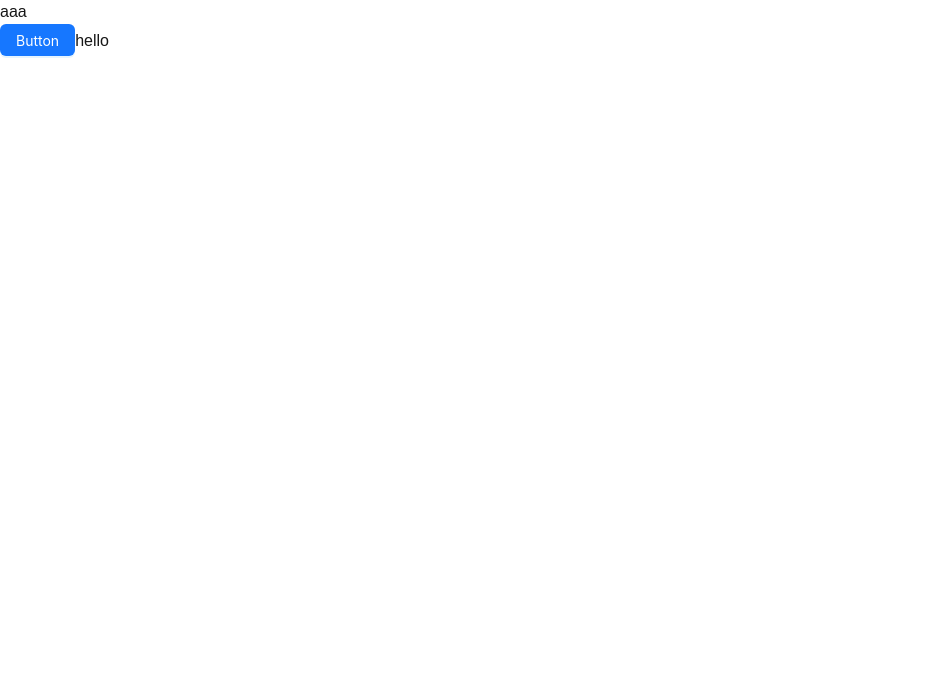
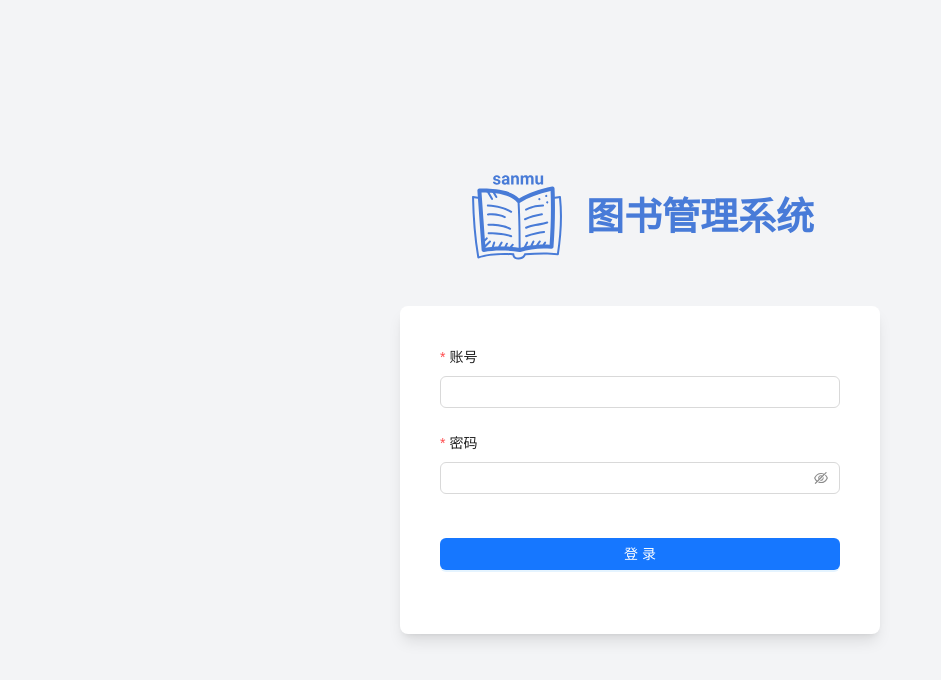
Before and after one commit to adzcsx2/nextjs-study, a Next.js app: page /login in a window 1280 px wide. Shown: the top 680 px of the page, without its empty margins (0-941 px from the left). Built offline with nearby package versions, Linux system fonts and the light colour scheme; what @ant-design/nextjs-registry would draw is missing.

Commit message:
更新兼容性,完成login界面

```diff
--- /dev/null
+++ b/src/app/globals.ts
@@ -0,0 +1,27 @@
+// React 19 兼容性补丁 - 立即执行
+// 使用立即执行函数确保补丁在模块加载时立即应用
+
+// 扩展全局类型
+declare global {
+  var __antd_patch_applied: boolean | undefined;
+}
+
+(() => {
+  // 确保补丁只执行一次
+  if (typeof globalThis !== 'undefined' && !globalThis.__antd_patch_applied) {
+    try {
+      // 动态导入补丁
+      import('@ant-design/v5-patch-for-react-19').then(() => {
+        globalThis.__antd_patch_applied = true;
+        console.log('Ant Design React 19 compatibility patch applied successfully');
+      }).catch((error) => {
+        console.warn('Failed to apply Ant Design React 19 compatibility patch:', error);
+      });
+    } catch (error) {
+      console.warn('Failed to apply Ant Design React 19 compatibility patch:', error);
+    }
+  }
+})();
+
+// 静态导入作为备用
+import '@ant-design/v5-patch-for-react-19';
--- a/src/app/layout.tsx
+++ b/src/app/layout.tsx
@@ -1,9 +1,7 @@
 import type { Metadata } from "next";
 // import { Geist, Geist_Mono } from "next/font/google";
 import "./globals.css";
-import Link from "next/link";
-import { AntdRegistry } from "@ant-design/nextjs-registry";
-import "@ant-design/v5-patch-for-react-19";
+import { CompatibleAntdRegistry } from "@/components/CompatibleAntdRegistry";
 // const geistSans = Geist({
 //   variable: "--font-geist-sans",
 //   subsets: ["latin"],
@@ -27,7 +25,7 @@ export default function RootLayout({
    return (
       <html lang="en" className="h-full">
          <body className="flex m-0 p-0 min-h-[95vh]">
-            <AntdRegistry>{children}</AntdRegistry>
+            <CompatibleAntdRegistry>{children}</CompatibleAntdRegistry>
          </body>
       </html>
    );
--- /dev/null
+++ b/src/app/login/layout.tsx
@@ -0,0 +1,17 @@
+import type { Metadata } from "next";
+
+export const metadata: Metadata = {
+   title: "登录",
+   description: "Book Store 登录页面",
+   icons: {
+      icon: "/logo.svg",
+   },
+};
+
+export default function LoginLayout({
+   children,
+}: {
+   children: React.ReactNode;
+}) {
+   return children;
+}
--- a/src/app/login/page.tsx
+++ b/src/app/login/page.tsx
@@ -1,11 +1,88 @@
-import { Button } from "antd";
+"use client";
+import { Button, Form, FormProps, Image, Input, Typography } from "antd";
+import { useState } from "react";
+
+type FieldType = {
+   username?: string;
+   password?: string;
+};
 
 export default function Login() {
+   const [loginState, setLoginState] = useState({ status: "", message: "" });
+   const onFinish: FormProps<FieldType>["onFinish"] = (values) => {
+      console.log("Success:", values);
+      setLoginState({ status: "error", message: "登录失败" });
+   };
+
+   const onFinishFailed: FormProps<FieldType>["onFinishFailed"] = (
+      errorInfo
+   ) => {
+      console.log("Failed:", errorInfo);
+
+      setLoginState({
+         status: "error",
+         message: errorInfo.errorFields[0].errors[0],
+      });
+   };
    return (
-      <div>
-         <h1>aaa</h1>
-         <Button type="primary">Button</Button>
-         <a>hello</a>
-      </div>
+      <main className="!flex !flex-col !items-center !justify-center !min-h-screen !min-w-screen bg-gray-100">
+         <div className="!flex !items-center !justify-center ">
+            <Image
+               className=" !mr-4"
+               src="/logo.svg"
+               alt="Logo"
+               width={100}
+               height={100}
+               preview={false}
+            />
+            <Typography.Title
+               level={1}
+               className="!text-[#487BD8] !m-0 !leading-none !ml-5"
+            >
+               图书管理系统
+            </Typography.Title>
+         </div>
+
+         <Form
+            className="!mt-10 !w-120 !justify-center !items-center rounded-lg !p-10 !shadow-lg bg-white"
+            name="basic"
+            layout="vertical"
+            initialValues={{ remember: true }}
+            onFinish={onFinish}
+            onFinishFailed={onFinishFailed}
+            autoComplete="off"
+         >
+            <Form.Item<FieldType>
+               label="账号"
+               name="username"
+               rules={[{ required: true, message: "请输入账号!" }]}
+            >
+               <Input className="!w-full" />
+            </Form.Item>
+
+            <Form.Item<FieldType>
+               label="密码"
+               name="password"
+               validateStatus={loginState.status === "error" ? "error" : ""}
+               help={loginState.message}
+               rules={[
+                  { required: true, message: "请输入密码!" },
+                  { required: false, min: 6, message: "密码至少6位!" },
+               ]}
+            >
+               <Input.Password className="!w-full" />
+            </Form.Item>
+
+            <Form.Item label={null}>
+               <Button
+                  className="!w-full mt-5"
+                  type="primary"
+                  htmlType="submit"
+               >
+                  登录
+               </Button>
+            </Form.Item>
+         </Form>
+      </main>
    );
 }
--- /dev/null
+++ b/src/components/CompatibleAntdRegistry.tsx
@@ -0,0 +1,16 @@
+// 专门用于确保 React 19 兼容性的 Ant Design 包装组件
+'use client';
+
+import React from 'react';
+import { AntdRegistry } from '@ant-design/nextjs-registry';
+
+// 在组件定义之前立即应用补丁
+import '@ant-design/v5-patch-for-react-19';
+
+interface CompatibleAntdRegistryProps {
+  children: React.ReactNode;
+}
+
+export function CompatibleAntdRegistry({ children }: CompatibleAntdRegistryProps) {
+  return <AntdRegistry>{children}</AntdRegistry>;
+}
```
